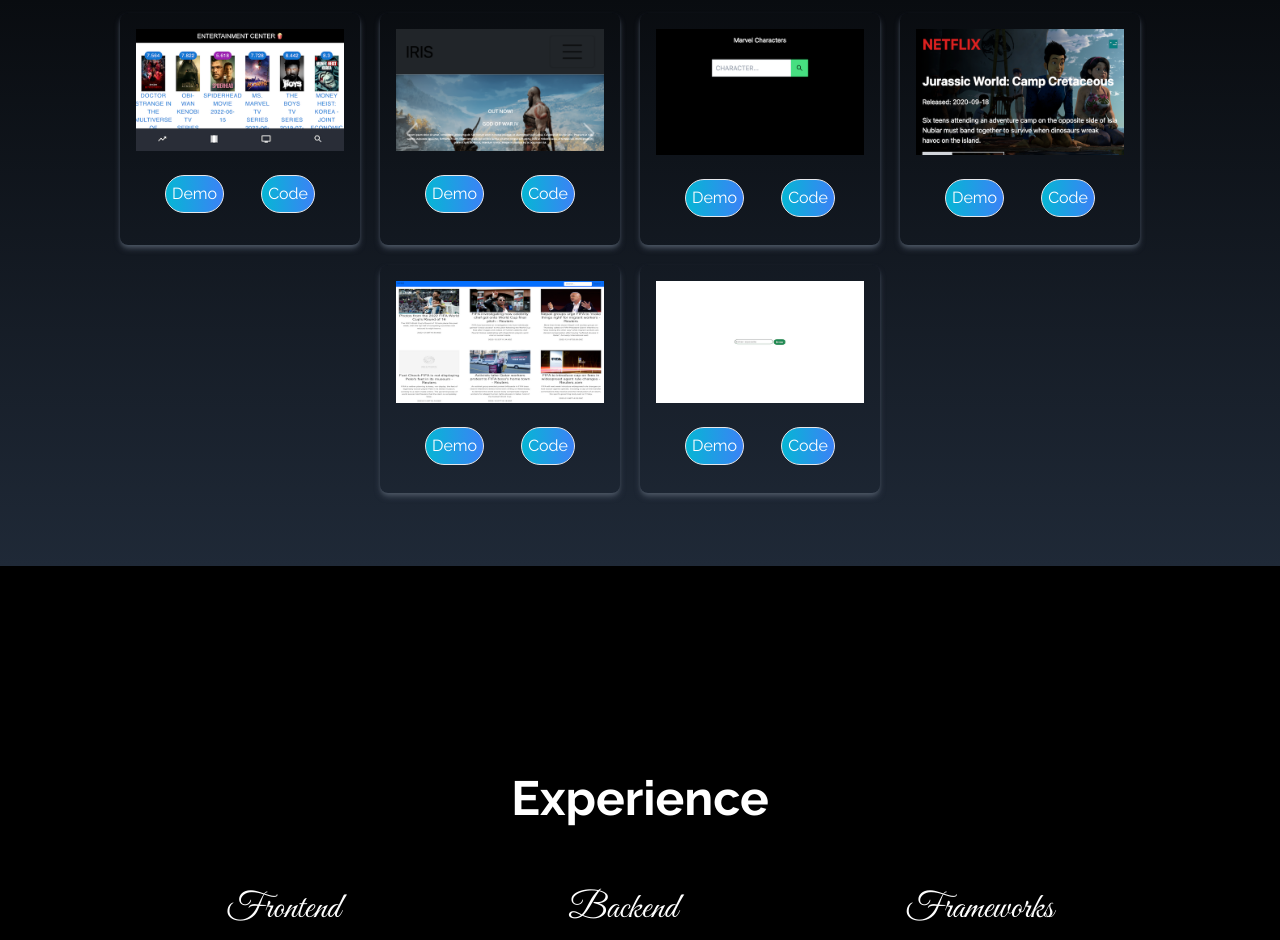
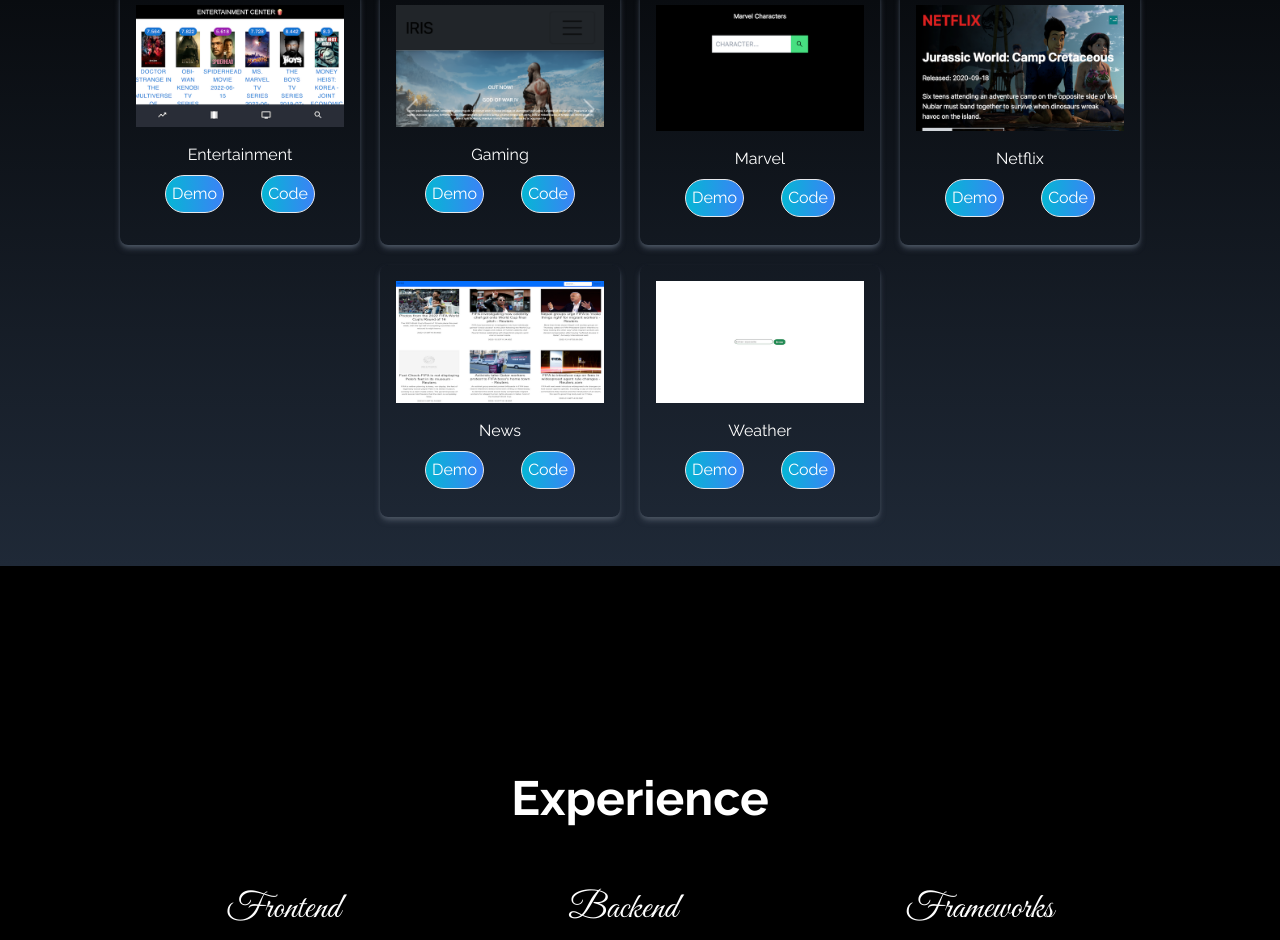
Before and after one commit to Akintola97/react-portfolio, a React (Create React App) app: page / in a window 1280 px wide. Shown: the part 1034-1974 px from the top of the page. Built offline with nearby package versions, Linux system fonts and the light colour scheme.

Commit message:
Update Portfolio.jsx

```diff
--- a/src/components/Portfolio.jsx
+++ b/src/components/Portfolio.jsx
@@ -12,27 +12,27 @@
 
         {
         id: 1,
-        name:'entertainment-center',
+        name:'entertainment',
         image: entertainment,
         link: 'https://boltluna.io/entertainment/',
         website: "https://github.com/Akintola97/entertainment-search.git"},
         {
         id: 2,
-        name:'gaming-magazine',
+        name:'gaming',
         image: gaming,
         link: 'https://boltluna.io/gaming',
         website: "https://github.com/Akintola97/IRIS.git"
          },
         {
         id: 3,
-        name:'marvel-search',
+        name:'marvel',
         image: marvel,
         link: 'https://boltluna.io/marvel',
         website: "https://github.com/Akintola97/marvel-app.git"
          },
         {
         id: 4,
-        name:'netflix-clone',
+        name:'netflix',
         image: netflix,
         link:'https://boltluna.io/netflix/',
         website: "https://github.com/Akintola97/netflix-clone.git"
@@ -47,7 +47,7 @@
          },
         {
         id: 6,
-        name:'weather-search',
+        name:'weather',
         image: weather,
         link: 'https://weather-app-62ae.onrender.com',
         website: "https://github.com/Akintola97/weather-node.git"
@@ -69,10 +69,11 @@
         <>
        <div className='shadow-gray-600 mr-5 mt-5 shadow-md rounded-lg'>
        <img className='w-[30vmin] lg:[50vmin] p-4 rounded-md'  src={projects.image} alt={projects.name}/>
+       <p className='capitalize'>{projects.name}</p>
                 <div className='flex justify-evenly p-2 mb-5'>
                 <a href={projects.link} rel="noreferrer" target="_blank"
-                className='text-[2vmin]'
-                ><button className='border p-1.5 rounded-3xl bg-gradient-to-r from-cyan-500 to to-blue-500 duration-200 hover:scale-110'>Demo</button></a>
+                className='text-[2vmin]'>
+                <button className='border p-1.5 rounded-3xl bg-gradient-to-r from-cyan-500 to to-blue-500 duration-200 hover:scale-110'>Demo</button></a>
                 <a href={projects.website} rel="noreferrer" target="_blank"
                 className='text-[2vmin]'
                 >
```
